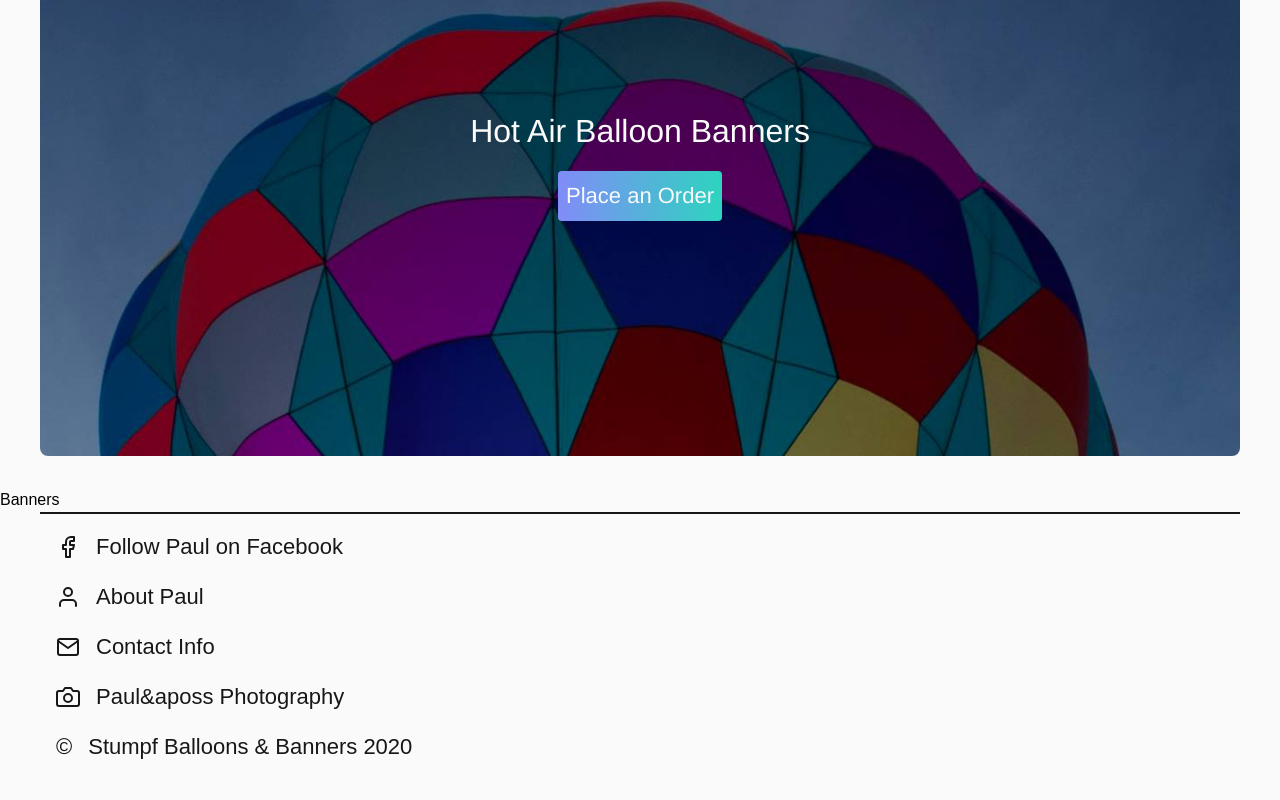
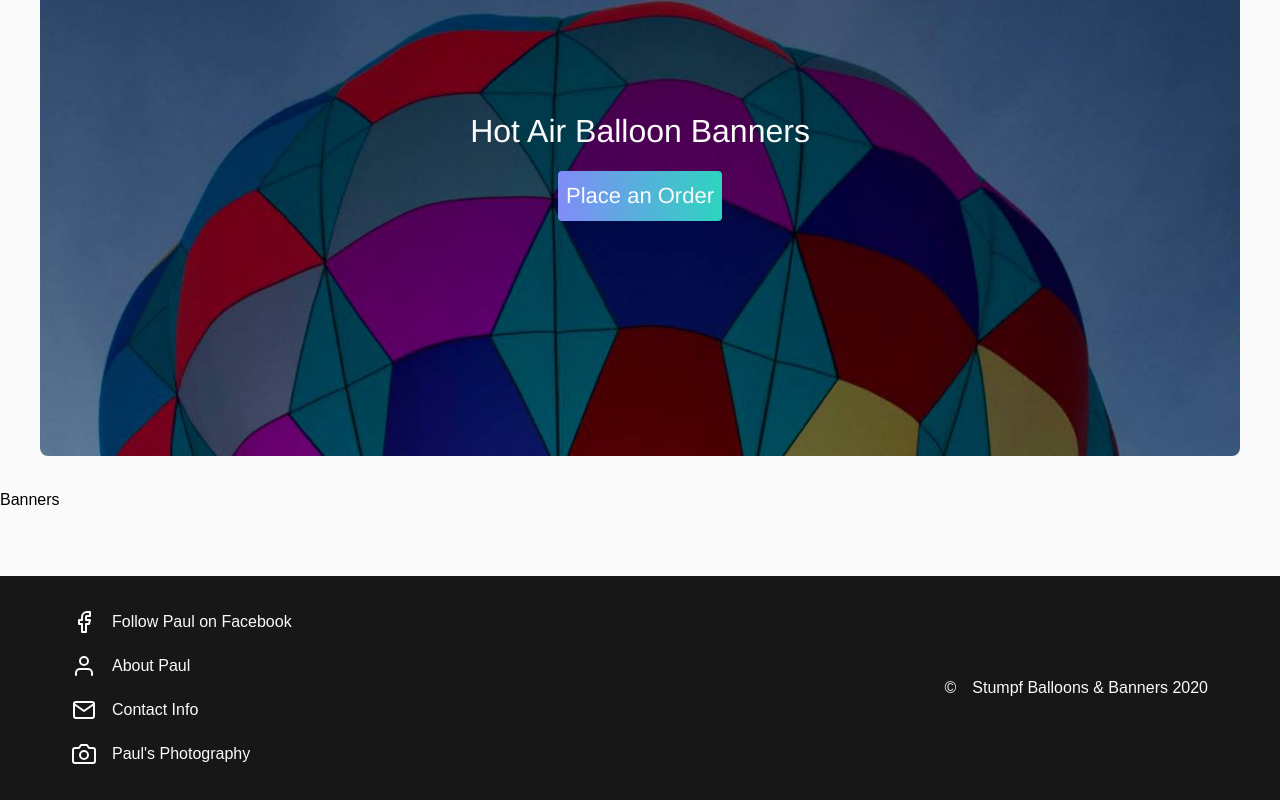
Before and after one commit to nkstumpf/stumpf-balloons-nextjs, a Next.js app: page /banners in a window 1280 px wide. Shown: the part 224-1024 px from the top of the page. Built offline with nearby package versions, Linux system fonts and the light colour scheme.

Commit message:
update footer and other fixes

```diff
--- a/components/Footer.jsx
+++ b/components/Footer.jsx
@@ -8,16 +8,18 @@ const footerStyles = [
   'flex',
   'flex-col',
   'items-center',
+  'bg-black'
 ];
 
 const divStyles = [
   'w-full',
+  'flex',
+  'justify-between',
   'max-w-screen-xl',
-  'p-4',
-  'text-black',
-  'text-baseLg',
-  'font-header',
-  'border-t-2'
+  'p-8',
+  'text-white',
+  'text-base',
+  'font-header'
 ];
 
 const Footer = () => {
@@ -41,17 +43,17 @@ const Footer = () => {
               <a>Contact Info</a>
             </Link>
           </li>
-          <li className="flex items-center mb-4 hover:text-teal">
+          <li className="flex items-center mb-4 hover:text-teal last:mb-0">
             <Camera className="mr-4" />
             <Link href="/photo-blog">
-              <a>Paul&aposs Photography</a>
+              <a>Paul's Photography</a>
             </Link>
           </li>
-          <li className="flex items-center">
-            <p className="mr-4">&copy;</p>
-            <p>Stumpf Balloons & Banners {new Date().getFullYear()}</p>
-          </li>
         </ul>
+        <div className="flex items-center">
+          <p className="mr-4">&copy;</p>
+          <p>Stumpf Balloons & Banners {new Date().getFullYear()}</p>
+        </div>
       </div>
     </footer>
   );
--- a/components/Header.jsx
+++ b/components/Header.jsx
@@ -29,17 +29,17 @@ const divStyles = [
 
 const navStyles = [
   'z-30',
-  'bg-white',
+  'bg-black',
   'w-full',
   'max-w-screen-xl',
-  'm-0',
+  'm-0'
 ];
 
 const listStyles = [
   'flex',
   'flex-col',
   'text-center',
-  'bg-white',
+  'text-white',
   'm-0',
   'p-0',
 ];
--- a/components/Product.jsx
+++ b/components/Product.jsx
@@ -3,30 +3,15 @@ import PropTypes from 'prop-types';
 import { render } from 'storyblok-rich-text-react-renderer';
 import Carousel from './Carousel';
 
-const Product = ({ content, ...props }) => {
-  // if the product has color options:
-  let colorNames = [];
-  if(content.available_colors.length > 0) {
-    content.available_colors.forEach(color => {
-      colorNames.push(color);
-    });
-  }
+const Product = ({ content }) => {
 
   return (
-    <section className="mx-auto max-w-screen-xl mb-8 p-8" {...props}>
+    <section className="mx-auto max-w-screen-xl mb-8 p-8 flex flex-col gap-8">
+      <h1>{content.name}</h1>
       <Carousel images={content.images}/>
-      <h1>{content.name}</h1>
-      <p>${content.price}</p>
+      <p className="">${content.price}</p>
       <p>{render(content.description)}</p>
-      <h2>Available Colors:</h2>
-      <ul>
-        {colorNames.map(color => {
-          return <li key={color}>{color}</li>;
-        })}
-      </ul>
-      <p>{content.color_details}</p>
-      <p>{content.size}</p>
-      <p>{content.additional_options}</p>
+      <p>{content.dimensions}</p>
     </section>
   );
 };
--- a/pages/equipment-catalog/envelope-storage/[slug].jsx
+++ b/pages/equipment-catalog/envelope-storage/[slug].jsx
@@ -36,7 +36,7 @@ const ProductPage = ({ story }) => {
         <meta property="og:description" content={headData.ogDescription} />
         <link rel="canonical" href={headData.canonicalUrl} />
       </Head>
-      <main id="maincontent" className="bg-white">
+      <main>
         <Header />
         <Product content={content} />
       </main>
@@ -69,7 +69,7 @@ export async function getStaticProps({ params }) {
   let slug = params.slug;
 
   let sbParams = {
-    version: "draft", // or published
+    version: 'draft', // or published
   };
 
   let { data } = await Storyblok.get(`cdn/stories/equipment-catalog/envelope-storage/${slug}`, sbParams);
--- a/pages/equipment-catalog/envelope-storage/index.jsx
+++ b/pages/equipment-catalog/envelope-storage/index.jsx
@@ -38,7 +38,7 @@ const EnvelopeStorage = ({ story, products }) => {
         <meta property="og:description" content={headData.ogDescription} />
         <link rel="canonical" href={headData.canonicalUrl} />
       </Head>
-      <main id="maincontent" className="bg-white">
+      <main>
         <Header />
         <Gallery>
           {products.map(product => (
--- a/styles/partials/base.css
+++ b/styles/partials/base.css
@@ -1,3 +1,7 @@
 body {
   background-color: #fafafa;
 }
+
+main {
+  min-height: 100vh;
+}
```
Also changed, not shown: pages/_app.js (+5 -3 lines).
